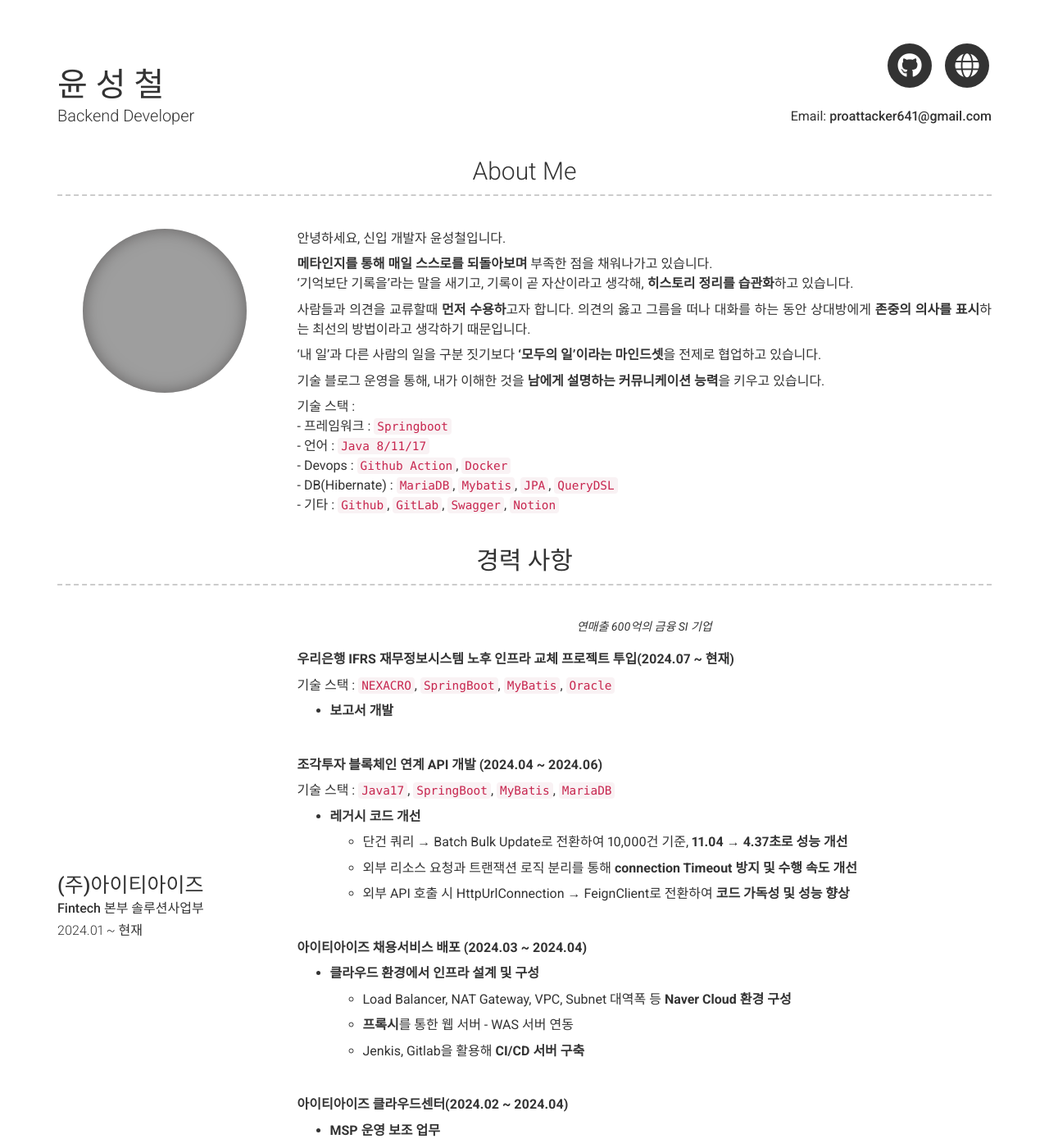
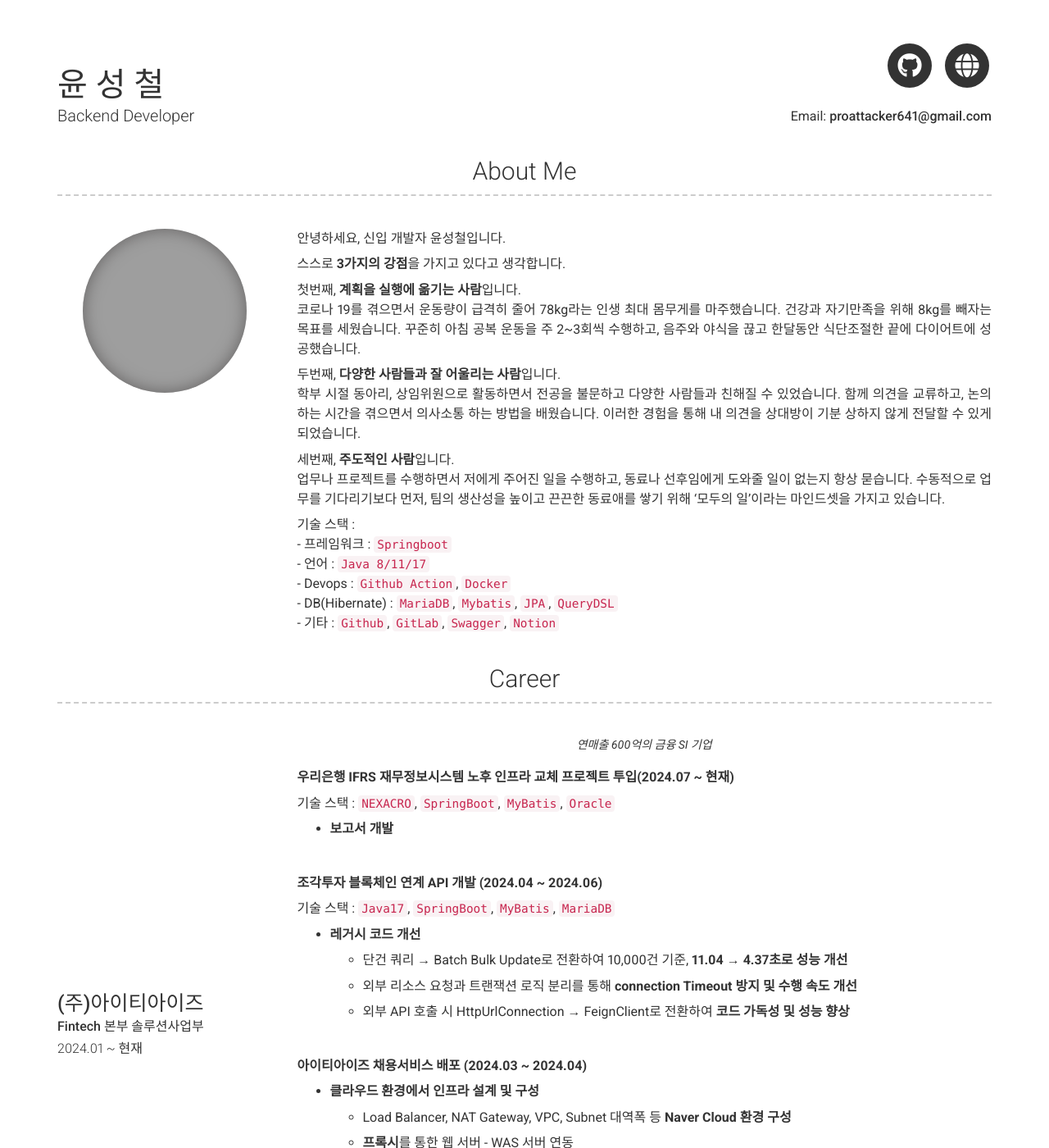
Before and after one commit to sungchulyun/sungchulyun.github.io, a Jekyll site: the page built from index.md, in a window 1280 px wide and 1400 px high. Shown: the whole window at 82% size. Built offline with Jekyll 4.4.1, drawn with Linux system fonts in a browser that asks for light colours; nearby versions of some CDN libraries; some of the changed text lies outside the part shown; grey boxes are pictures that could not be loaded.

Commit message:
docs : 자기소개 v2

```diff
--- a/_config.yml
+++ b/_config.yml
@@ -38,16 +38,24 @@ about_profile_image: images/profile.jpg
 about_content: | # this will include new lines to allow paragraphs
   안녕하세요, 신입 개발자 윤성철입니다.
 
-  **메타인지를 통해 매일 스스로를 되돌아보며** 부족한 점을 채워나가고 있습니다.
+  스스로 **3가지의 강점**을 가지고 있다고 생각합니다.
   <br>
-  '기억보단 기록을'라는 말을 새기고, 기록이 곧 자산이라고 생각해, **히스토리 정리를 습관화**하고 있습니다.
 
-  사람들과 의견을 교류할때 **먼저 수용하**고자 합니다. 의견의 옳고 그름을 떠나 대화를 하는 동안 상대방에게 **존중의 의사를 표시**하는
-  최선의 방법이라고 생각하기 때문입니다.
+  첫번째, **계획을 실행에 옮기는 사람**입니다.
+  <br>
+  코로나 19를 겪으면서 운동량이 급격히 줄어 78kg라는 인생 최대 몸무게를 마주했습니다. 건강과 자기만족을 위해 8kg를 빼자는 목표를 세웠습니다.
+  꾸준히 아침 공복 운동을 주 2~3회씩 수행하고, 음주와 야식을 끊고 한달동안 식단조절한 끝에 다이어트에 성공했습니다.
 
-  '내 일'과 다른 사람의 일을 구분 짓기보다 **'모두의 일'이라는 마인드셋**을 전제로 협업하고 있습니다.
+  두번째, **다양한 사람들과 잘 어울리는 사람**입니다.
+  <br>
+  학부 시절 동아리, 상임위원으로 활동하면서 전공을 불문하고 다양한 사람들과 친해질 수 있었습니다.
+  함께 의견을 교류하고, 논의하는 시간을 겪으면서 의사소통 하는 방법을 배웠습니다. 이러한 경험을 통해
+  내 의견을 상대방이 기분 상하지 않게 전달할 수 있게 되었습니다.
 
-  기술 블로그 운영을 통해, 내가 이해한 것을 **남에게 설명하는 커뮤니케이션 능력**을 키우고 있습니다.
+  세번째, **주도적인 사람**입니다.
+  <br>
+  업무나 프로젝트를 수행하면서 저에게 주어진 일을 수행하고, 동료나 선후임에게 도와줄 일이 없는지 항상 묻습니다.
+  수동적으로 업무를 기다리기보다 먼저, 팀의 생산성을 높이고 끈끈한 동료애를 쌓기 위해 '모두의 일'이라는 마인드셋을 가지고 있습니다.
 
   기술 스택 :
   <br>
@@ -62,7 +70,7 @@ about_content: | # this will include new lines to allow paragraphs
         - 기타 : `Github`, `GitLab`, `Swagger`, `Notion`
 content:
   #경력
-  - title: 경력 사항
+  - title: Career
     layout: list
     content:
       - layout: left
@@ -103,7 +111,7 @@ content:
 
               - **프록시**를 통한 웹 서버 - WAS 서버 연동
 
-              - Jenkis, Gitlab을 활용해 **CI/CD 서버 구축**
+              - Jenkins, Gitlab을 활용해 **CI/CD 서버 구축**
 
           <br>
 
@@ -141,12 +149,14 @@ content:
         description: | # this will include new lines to allow paragraphs
 
           기술 스택 :
-          `JAVA 17`, `SpringBoot 3.0`, `Spring Security`, `OAuth 2.0`, `JWT`, `Spring-Batch`
-          <br>
-          `MariaDB`, `QueryDSL`, `Spring Data JPA`, `Redis`
+          - Back-end : `JAVA 17`, `SpringBoot 3.0`, `Spring Security`, `Spring Data JPA`
+          - DB : `AWS RDS(MariaDB)`, `QueryDSL`, `Redis`
+          - Infra : `Docker`, `Github-Action`, `AWS EC2`, `AWS S3`
+          - Batch : `Spring Batch`
           <br>
 
           개발 내용 :
+
           - OAuth2, JWT, Spring Security를 활용한 **인증, 인가 개발**
              - **필터를 커스텀하여** JWT 토큰 기반 인증, 인가 개발
             <br>
@@ -169,10 +179,13 @@ content:
       - layout: left
         title: 삼육대학교
         caption: 2016.03 - 2023.02
-        sub_title: 컴퓨터메카트로닉스 공학부
-        description: DATABASE, OS, 알고리즘, 컴퓨터 네트워크 등 컴퓨터 공학 지식을 습득했습니다.
-
-          <br>
+        sub_title:
+        description: |
+          - 컴퓨터 메카트로닉스 공학부 졸업
+          - 학점 3.69 / 4.5
+          - 2022년 SW 프로젝트 경진대회 최우수상
+          - 2021년 한이음 ICT 프로보노 공모전 동상
+          - 2021년 삼육대학교 창업오디션 최우수상
 
 #자격 사항
   - title: License # Title for the section
```
